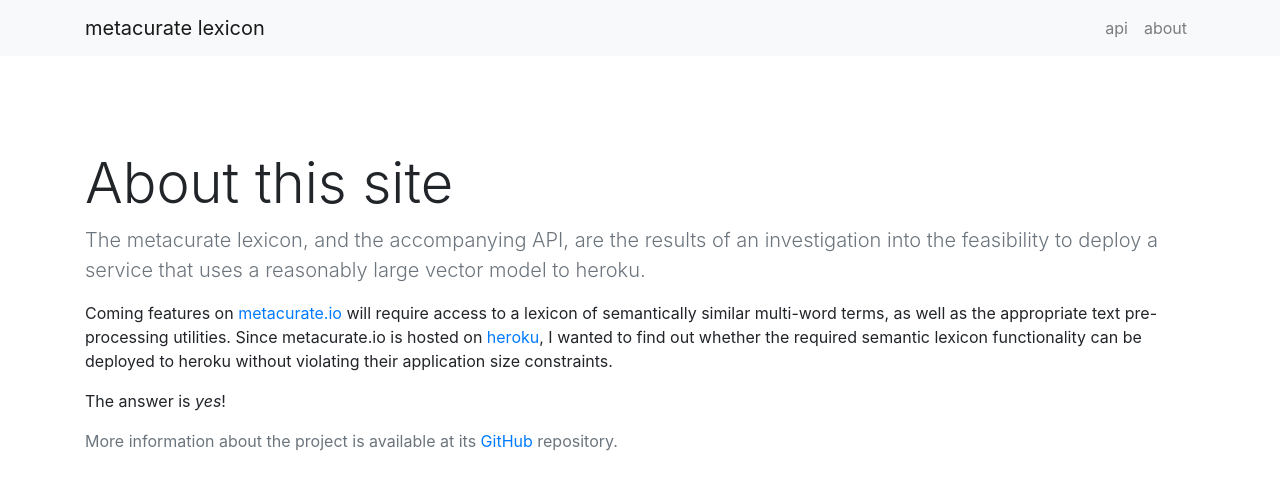
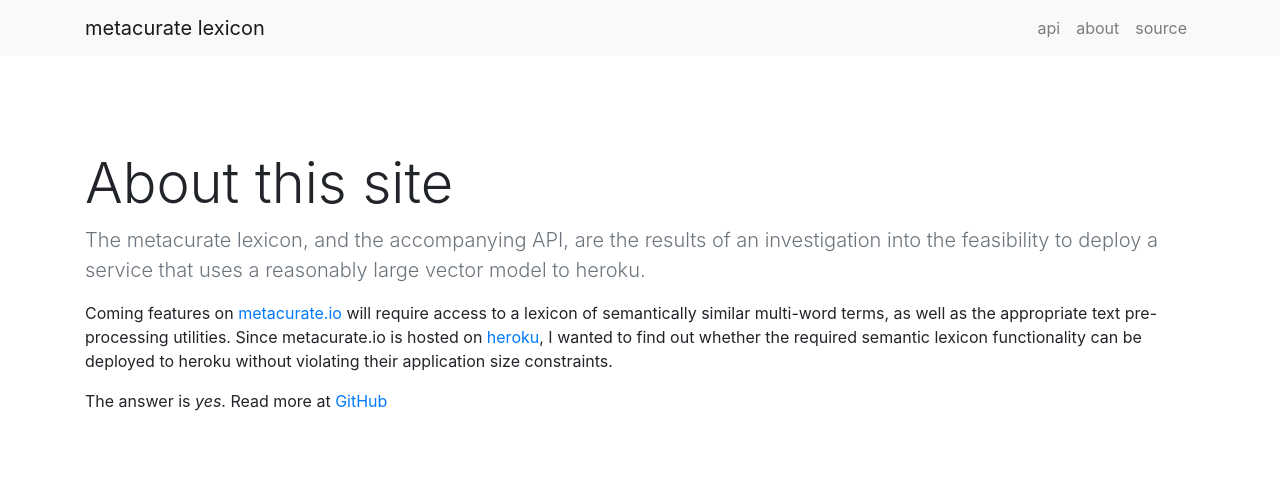
Before and after one commit to fredriko/metacurate-lexicon, a Flask app: page /about in a window 1280 px wide. Shown: the top 490 px of the page. Run offline with Flask 2, Linux system fonts and the light colour scheme; some libraries are stand-ins or nearby versions.

Commit message:
Copy changes.

```diff
--- a/src/scripts/config.py
+++ b/src/scripts/config.py
@@ -8,3 +8,4 @@ WORDSPACE_MODELS_DIRECTORY = MODELS_DIRECTORY + "wordspace-models/"
 SPLITS_DATA_DIRECTORY_1M = BASE_DIRECTORY + "text/splits/metacurate-1M/"
 SPLITS_DATA_DIRECTORY_5M = BASE_DIRECTORY + "text/splits/metacurate-5M/"
 SPLITS_DATA_DIRECTORY_10M = BASE_DIRECTORY + "text/splits/metacurate-10M/"
+SPLITS_DATA_DIRECTORY_20M = BASE_DIRECTORY + "text/splits/metacurate-20M/"
--- a/src/scripts/train_wordspace_models.py
+++ b/src/scripts/train_wordspace_models.py
@@ -81,6 +81,6 @@ def ocular_inspection(model_file: str, top_n: int = 10) -> None:
 if __name__ == "__main__":
     logging.basicConfig(format="%(asctime)s: %(levelname)s: %(message)s", level=logging.INFO)
     #train_fasttext_model(config.PHRASE_DATA_DIRECTORY + "metacurate-phrases.txt", config.WORDSPACE_MODELS_DIRECTORY, "fasttext-metacurate-cbow-2.model")
-    train_word2vec_model(config.SPLITS_DATA_DIRECTORY_10M, config.WORDSPACE_MODELS_DIRECTORY, "word2vec-metacurate-cbow-10M-100-w10-min20-split.model")
+    train_word2vec_model(config.SPLITS_DATA_DIRECTORY_10M, config.WORDSPACE_MODELS_DIRECTORY, "word2vec-metacurate-cbow-20M-100-w10-min20-split.model")
     #ocular_inspection(config.WORDSPACE_MODELS_DIRECTORY + "fasttext-metacurate-cbow-2.model")
-    ocular_inspection(config.WORDSPACE_MODELS_DIRECTORY + "word2vec-metacurate-cbow-10M-100-w10-min20-split.model")
+    ocular_inspection(config.WORDSPACE_MODELS_DIRECTORY + "word2vec-metacurate-cbow-20M-100-w10-min20-split.model")
--- a/src/templates/about.jinja2
+++ b/src/templates/about.jinja2
@@ -13,10 +13,7 @@
       find out whether the required semantic lexicon functionality can be deployed to heroku without violating
       their application size constraints.</p>
 
-      <p>The answer is <i>yes</i>!</p>
-
-      <p class="text-secondary">More information about the project is available at its
-      <a href="https://github.com/fredriko/metacurate-lexicon">GitHub</a> repository.</p>
+      <p>The answer is <i>yes</i>. Read more at <a href="https://github.com/fredriko/metacurate-lexicon">GitHub</a></p>
     </div>
 
 {% endblock %}
--- a/src/templates/base.jinja2
+++ b/src/templates/base.jinja2
@@ -25,6 +25,9 @@
       <li class="nav-item">
         <a class="nav-link" href="/about">about</a>
       </li>
+      <li class="nav-item">
+        <a class="nav-link" href="https://github.com/fredriko/metacurate-lexicon">source</a>
+      </li>
     </ul>
   </div>
   </div>
```
